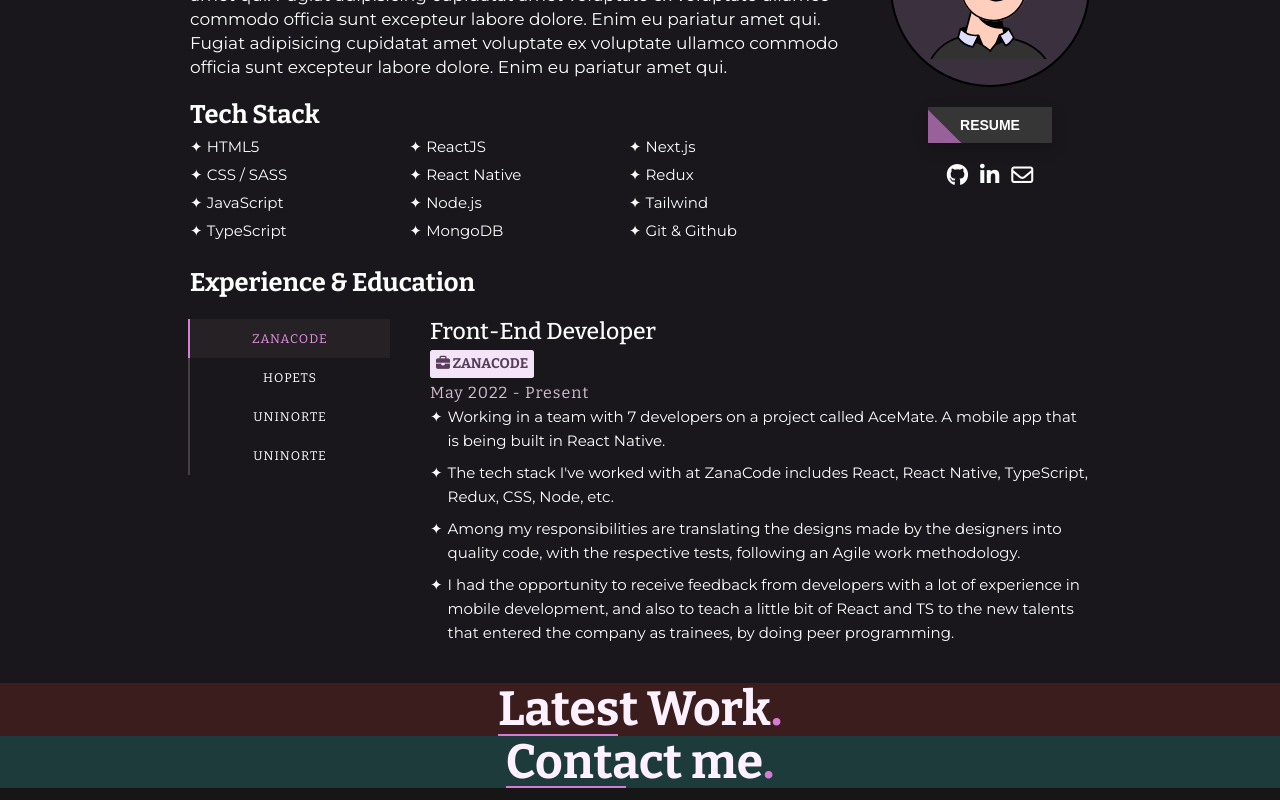
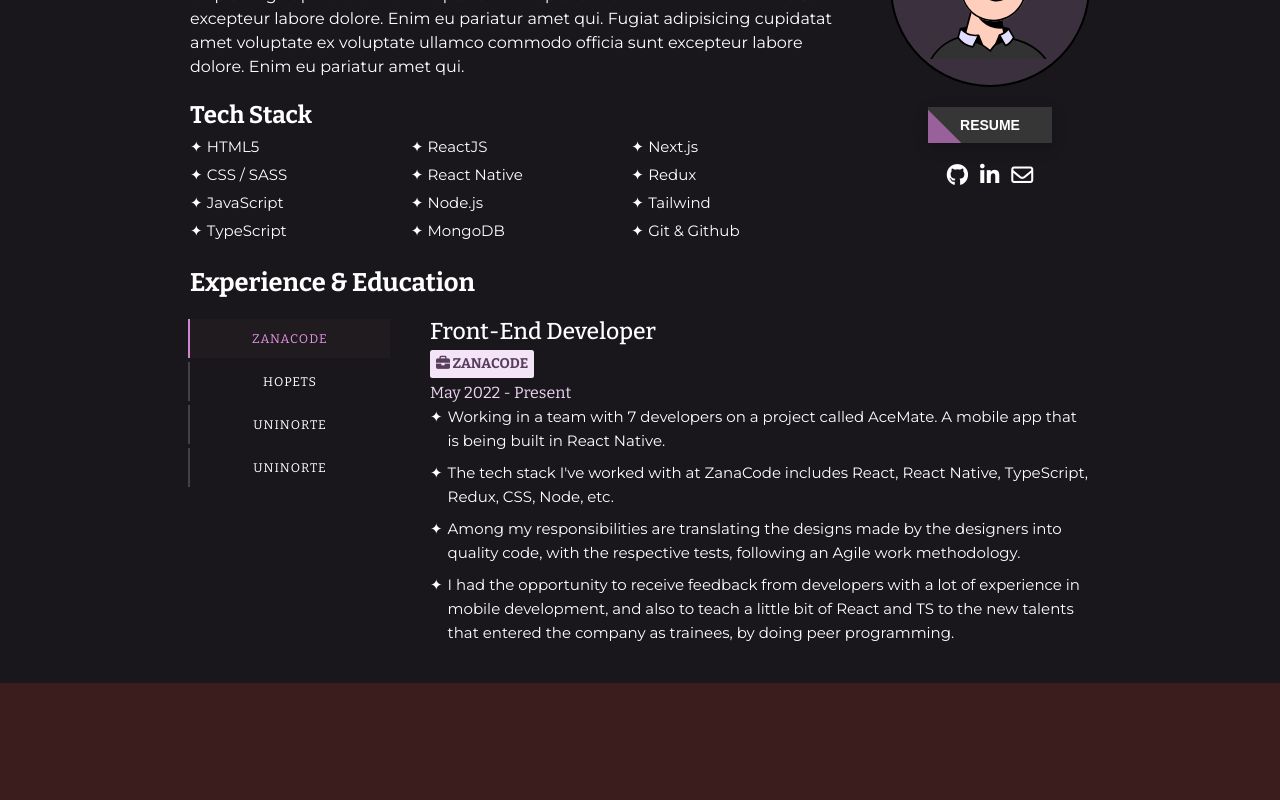
Before and after one commit to josefggx/Portfolio, a React (Vite) app: page / in a window 1280 px wide. Shown: the part 1080-1880 px from the top of the page. Built offline with nearby package versions, Linux system fonts and the light colour scheme.

Commit message:
🐛 fix: Styling bugs

```diff
--- a/src/components/Experience/Experience.scss
+++ b/src/components/Experience/Experience.scss
@@ -6,9 +6,20 @@
 .experience__btnContainer {
   display: flex;
   flex-direction: row;
+  margin: -8px auto 20px auto;
   justify-content: center;
-  margin-bottom: 4rem;
-  flex-wrap: wrap;
+  // width: 100%;
+  // flex-wrap: wrap;
+
+  @media (max-width: 376px) {
+    justify-content: flex-start;
+    width: 280px;
+    overflow-x: auto;
+
+    &::-webkit-scrollbar {
+      height: 4px;
+    }
+  }
 }
 
 .experience__btn {
@@ -23,7 +34,7 @@
   cursor: pointer;
   margin: 0;
   padding: 10px;
-  margin-bottom: 0;
+  margin-bottom: 4px;
   // line-height: 1;
   color: white;
   outline-color: hsl(186, 100%, 94%);
@@ -35,7 +46,6 @@
 }
 
 .experience__btn--active {
-  background-color: #252125;
   color: rgb(229, 148, 229);
   box-shadow: 0 2px rgb(229, 148, 229);
 }
@@ -60,9 +70,9 @@
 }
 
 .experience__date {
-  letter-spacing: 0.1rem;
-  color: rgb(231, 207, 230);
-  opacity: 0.9;
+  color: hsl(292, 51%, 89%);
+  font-weight: 400;
+  opacity: 1;
   // font-size: 1.6rem;
   font-family: 'Bitter', sans-serif;
 }
@@ -103,6 +113,7 @@
   }
 
   .experience__btnContainer {
+    margin: 0;
     flex-direction: column;
     justify-content: flex-start;
   }
@@ -114,11 +125,12 @@
   }
 
   .experience__btn:hover {
-    background-color: #252125;
+    background-color: #1f1b1f;
     box-shadow: -2px 0 rgb(71, 63, 71);
   }
 
   .experience__btn--active {
+    background-color: #1f1b1f;
     box-shadow: -2px 0 rgb(209, 133, 209);
 
     &:hover {
--- a/src/components/TechStack/TechStack.scss
+++ b/src/components/TechStack/TechStack.scss
@@ -6,7 +6,7 @@
   -webkit-column-count: 4;
   -webkit-column-gap: 2px;
   column-count: 3;
-  column-gap: 8px;
+  column-gap: 12px;
 
   .techstack__item {
     list-style-type: square;
--- a/src/pages/HomeAboutPage/HomeAboutPage.scss
+++ b/src/pages/HomeAboutPage/HomeAboutPage.scss
@@ -105,7 +105,7 @@
       .about__text {
         color: white;
         font-family: 'Montserrat', sans-serif;
-        font-size: 1.7rem;
+        font-size: 1.6rem;
       }
     }
   }
--- a/src/pages/HomeWorkPage/HomeWorkPage.scss
+++ b/src/pages/HomeWorkPage/HomeWorkPage.scss
@@ -3,4 +3,5 @@
   justify-content: center;
   align-items: center;
   background-color: rgb(59, 29, 29);
+  height: 100vh;
 }
```
